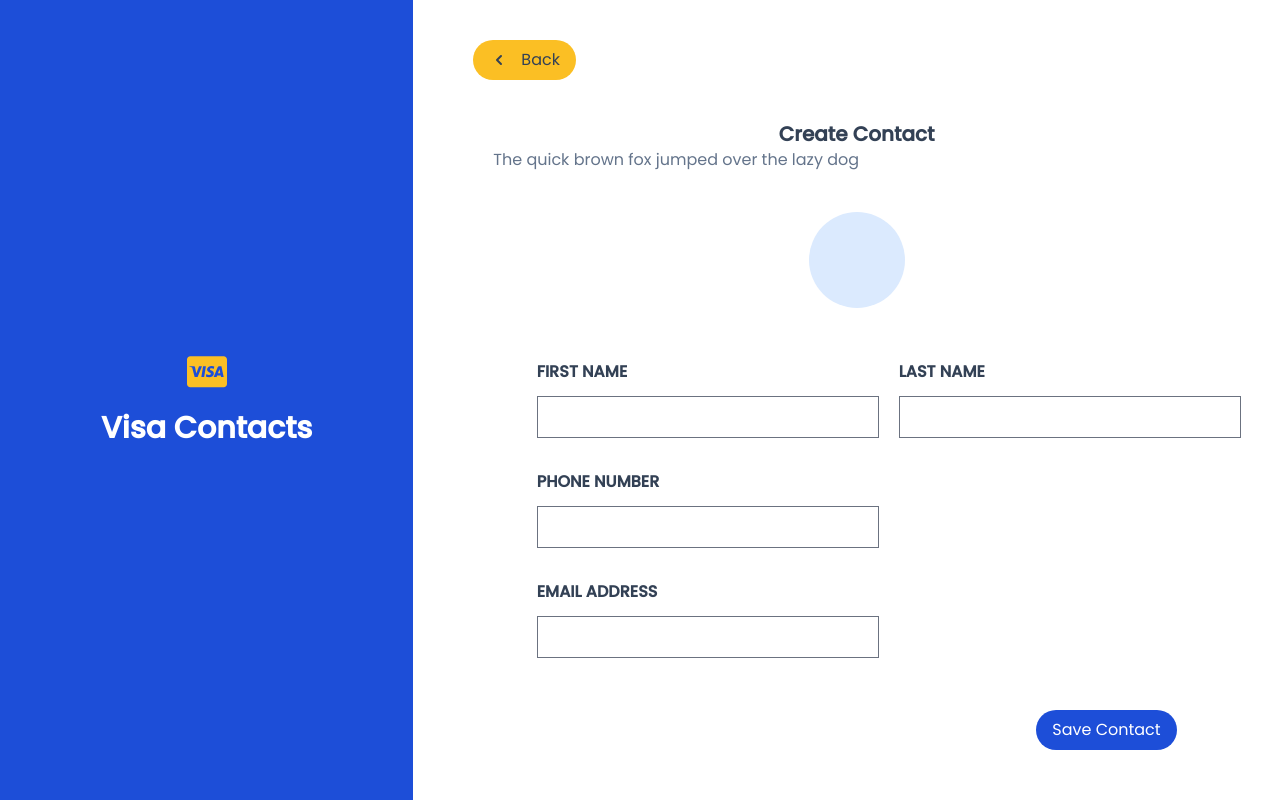
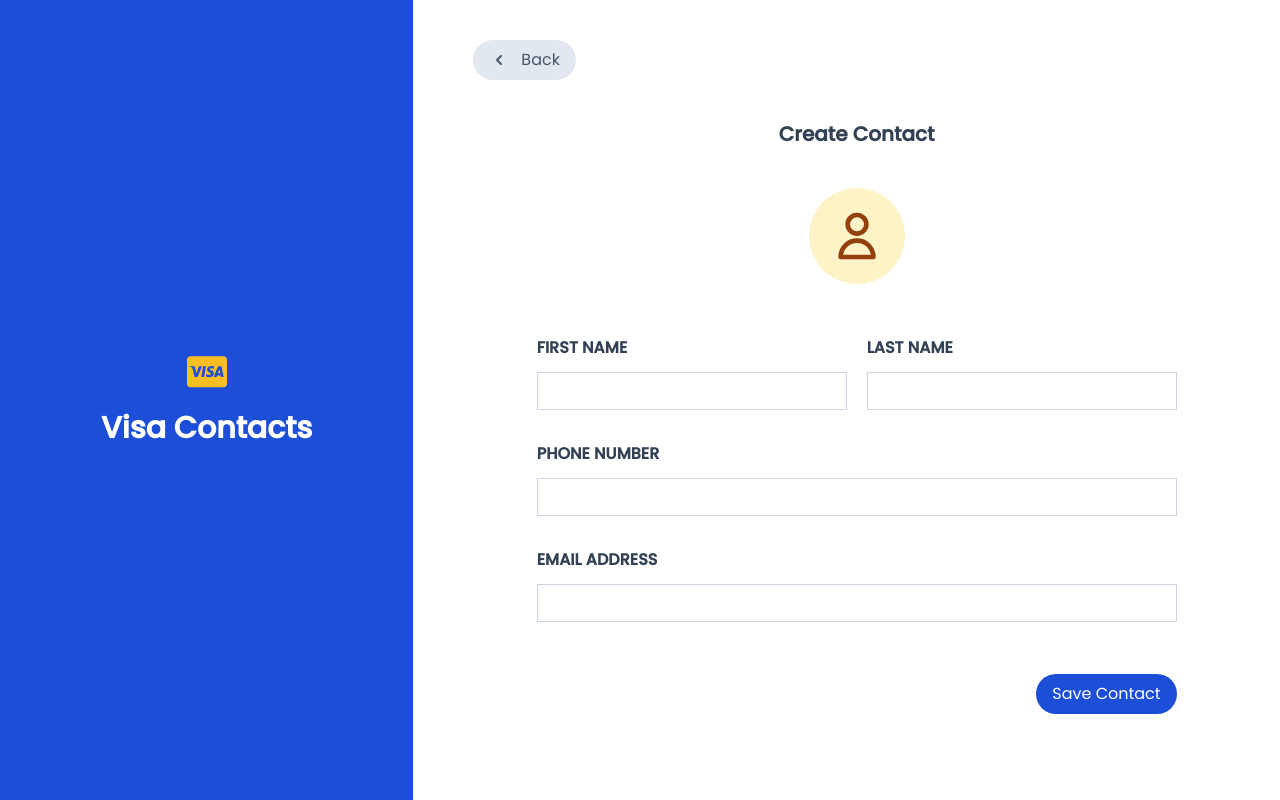
Before and after one commit to skylerknight/visa-contacts-app, a Next.js app: page /contact/new in a window 1280 px wide. Built offline with nearby package versions, Linux system fonts and the light colour scheme.

Commit message:
Added default contrast

```diff
--- a/components/ContactCard.js
+++ b/components/ContactCard.js
@@ -21,9 +21,12 @@ const ContactCard = ({ id, email, firstName, lastName, phoneNumber }) => {
 
 	return (
 		<article className="border shadow-sm overflow-hidden" onClick={handleCardClick}>
-			<header className="flex flex-row items-center justify-center space-x-5 p-4 border-b">
-				<div className="flex flex-col w-12 h-12 rounded-full bg-default-light	">
-					<UserIcon className="w-6 h-6 m-auto text-default-foreground" />
+			<header
+				className={`flex flex-row items-center justify-center space-x-5 p-4 ${
+					isExpanded && "border-b"
+				}`}>
+				<div className="flex flex-col w-12 h-12 bg-default-contrast	">
+					<UserIcon className="w-6 h-6 m-auto text-default-contrast-foreground" />
 				</div>
 
 				<div className="flex-1">
--- a/components/Header.js
+++ b/components/Header.js
@@ -9,7 +9,6 @@ const Header = ({ leftControl, rightControl, title, centerTitle }) => {
 			</div>
 			<div className="px-5 mt-10 w-full max-w-screen-md mx-auto">
 				<h1 className={`text-xl font-bold ${centerTitle && "text-center"}`}>{title}</h1>
-				<p>The quick brown fox jumped over the lazy dog</p>
 			</div>
 		</header>
 	);
--- a/components/forms/ContactForm.js
+++ b/components/forms/ContactForm.js
@@ -7,7 +7,7 @@ import { useRouter } from "next/router";
 import { useContacts } from "../../contexts/contact";
 import { FormProvider, useForm } from "react-hook-form";
 
-import { TrashIcon } from "@heroicons/react/outline";
+import { TrashIcon, UserIcon } from "@heroicons/react/outline";
 
 const ContactForm = ({ id, email, firstName, lastName, phoneNumber }) => {
 	const methods = useForm();
@@ -38,7 +38,9 @@ const ContactForm = ({ id, email, firstName, lastName, phoneNumber }) => {
 		<FormProvider {...methods}>
 			<form onSubmit={methods.handleSubmit(onSubmit)} className="flex flex-col space-y-8 w-full">
 				<div className="flex flex-row my-5">
-					<div className="w-24 h-24 m-auto bg-blue-100 rounded-full"></div>
+					<div className="w-24 h-24 flex flex-row m-auto rounded-full bg-secondary-contrast text-secondary-contrast-foreground">
+						<UserIcon className="w-14 h-14 m-auto" />
+					</div>
 				</div>
 				<div className="flex flex-row space-x-5">
 					<ContactFormInput name="firstName" label="First Name" defaultValue={firstName} />
--- a/pages/contact/[id].js
+++ b/pages/contact/[id].js
@@ -43,16 +43,13 @@ const EditContactpage = () => {
 					<div className="flex flex-col items-center justify-center flex-1 p-5">
 						<p className="mb-5">No contact found</p>
 						<Link href="/">
-							<button
-								type="button"
-								className="w-full flex justify-center py-2 px-4 border border-transparent shadow-sm text-sm font-medium text-gray-500 bg-gray-200 hover:bg-gray-300 focus:outline-none focus:ring-2 focus:ring-offset-2 focus:ring-gray-300">
-								Go Back
+							<button type="button" className="btn-default">
+								Back
 							</button>
 						</Link>
 					</div>
 				)}
 			</main>
-			<Footer />
 		</Layout>
 	);
 };
--- a/pages/contact/new.js
+++ b/pages/contact/new.js
@@ -15,7 +15,7 @@ const CreateContactPage = () => {
 				title="Create Contact"
 				leftControl={
 					<Link href="/">
-						<button className="btn-secondary">
+						<button className="btn-default">
 							<ChevronLeftIcon className="w-5 h-5" />
 							Back
 						</button>
@@ -25,7 +25,6 @@ const CreateContactPage = () => {
 			<main className="flex flex-col flex-1 w-full max-w-screen-sm m-auto">
 				<ContactForm />
 			</main>
-			<Footer />
 		</Layout>
 	);
 };
--- a/styles/base.css
+++ b/styles/base.css
@@ -26,13 +26,16 @@
 		--color-secondary-light: #fcd34d;
 		--color-secondary-foreground: #334155;
 
-		--color-secondary-contrast: #fefce8;
+		--color-secondary-contrast: #fef3c7;
 		--color-secondary-contrast-foreground: #92400e;
 
 		--color-default: #e2e8f0;
 		--color-default-dark: #cbd5e1;
 		--color-default-light: #f1f5f9;
 		--color-default-foreground: #475569;
+
+		--color-default-contrast: #f8fafc;
+		--color-default-contrast-foreground: #64748b;
 
 		/* Accent Success */
 		--color-success: #047857;
@@ -88,6 +91,9 @@
 	--color-default-light: #64748b;
 	--color-default-foreground: #f8fafc;
 
+	--color-default-contrast: #1e293b;
+	--color-default-contrast-foreground: #94a3b8;
+
 	--color-success-contrast: #0c2f35;
 	--color-success-contrast-foreground: #6ee7b7;
 
@@ -117,6 +123,12 @@ h6 {
 
 label {
 	@apply font-bold uppercase text-heading;
+}
+
+input[type="text"] {
+	@apply block w-full pr-10 bg-base border-default-dark text-body placeholder-body;
+	@apply focus:outline-none focus:ring-primary focus:border-primary;
+	@apply sm:text-sm;
 }
 
 /* ################################################## */
--- a/tailwind.config.js
+++ b/tailwind.config.js
@@ -40,6 +40,10 @@ module.exports = {
 					dark: "var(--color-default-dark)",
 					light: "var(--color-default-light)",
 					foreground: "var(--color-default-foreground)",
+					contrast: {
+						DEFAULT: "var(--color-default-contrast)",
+						foreground: "var(--color-default-contrast-foreground)",
+					},
 				},
 				success: {
 					DEFAULT: "var(--color-success)",
```
